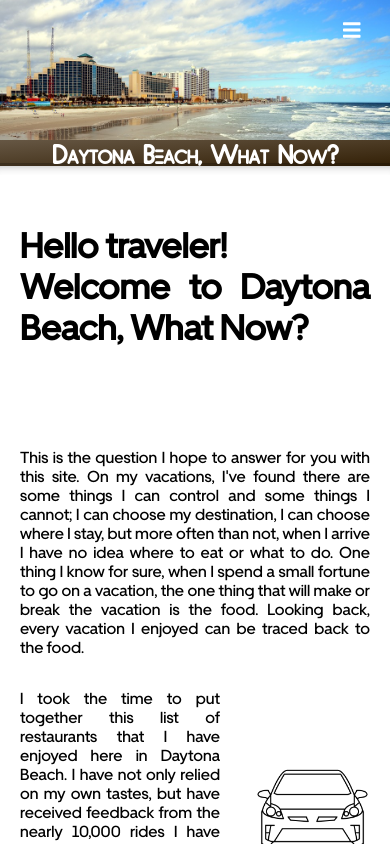
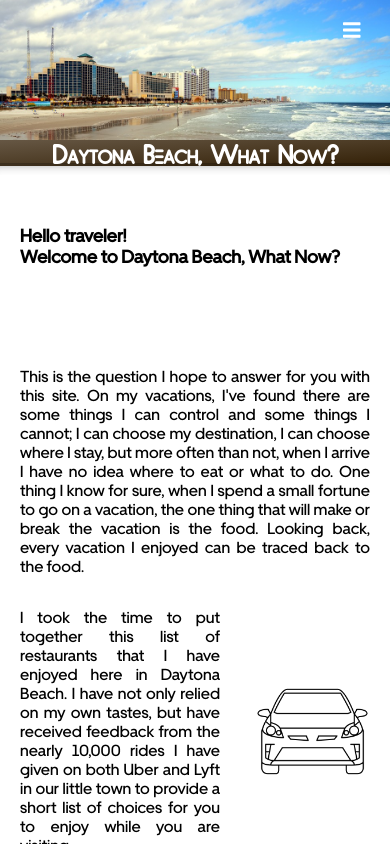
Before and after one commit to grundydarcey/DBWNClient, a React (Create React App) app: page / in a window 390 px wide. Shown: the top 844 px of the page. Built offline with nearby package versions, Linux system fonts and the light colour scheme; no server answers; what react-google-maps would draw is missing.

Commit message:
review buttons

```diff
--- a/src/Landing Page/landing.css
+++ b/src/Landing Page/landing.css
@@ -109,6 +109,10 @@ h1 {
 
   .card {
     width: 370px;
-    height: 225px;
+    height: 275px;
+  }
+
+  .landing h1 {
+    font-size: 18px;
   }
 }
```
